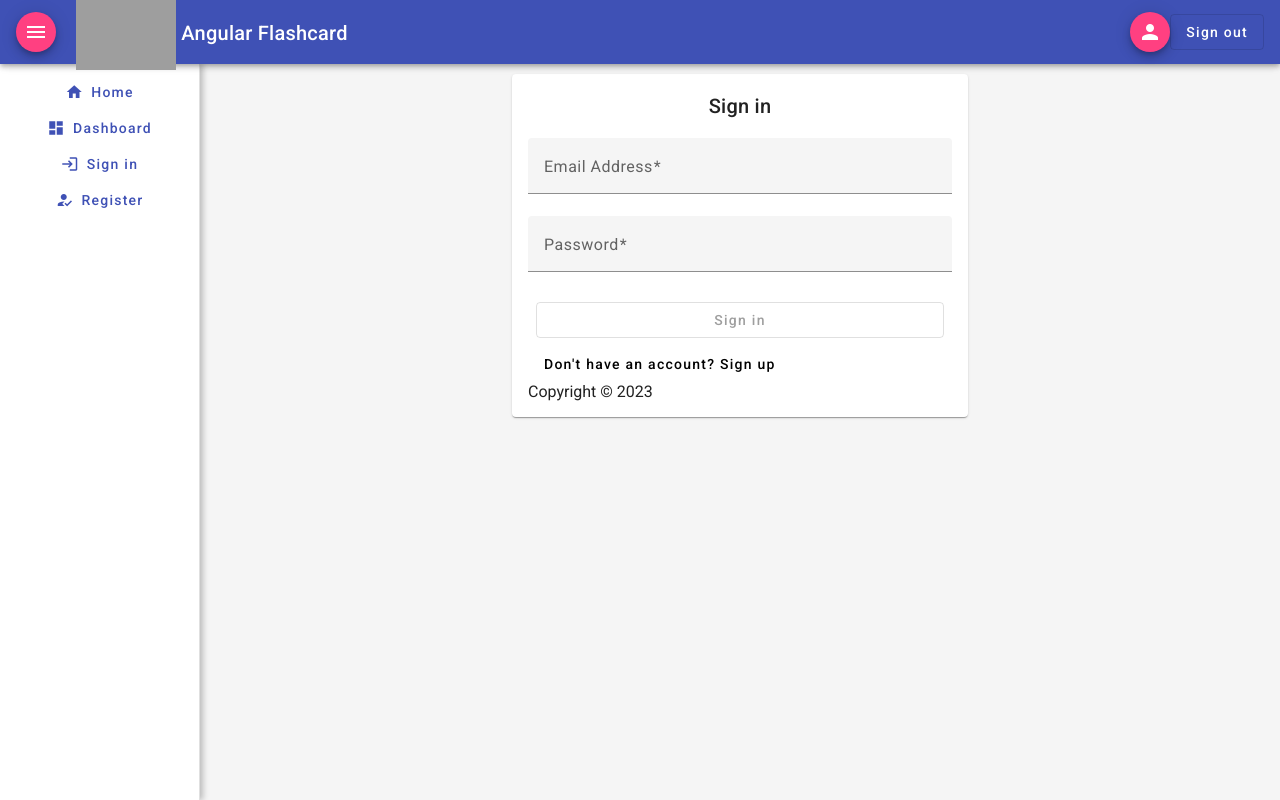
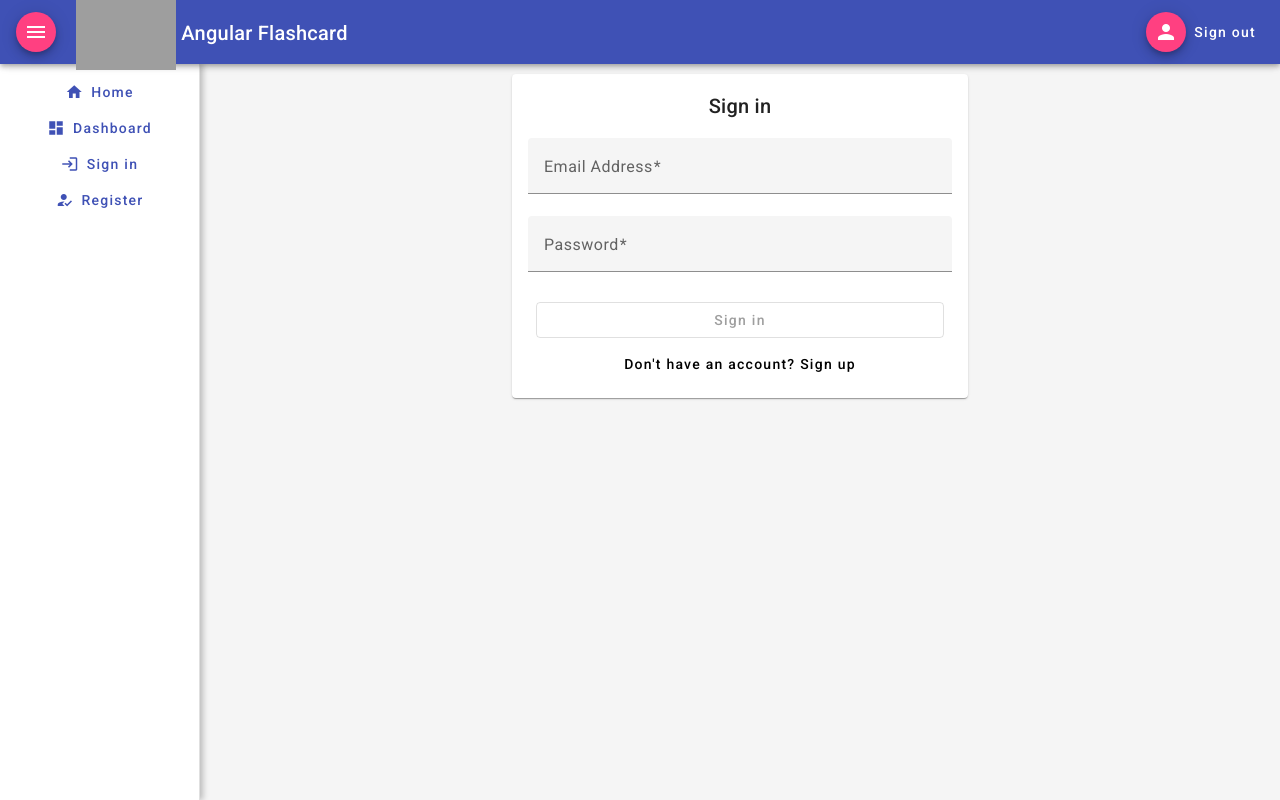
Before and after one commit to briannpham/angular-flashcard, an Angular app: page /login in a window 1280 px wide. Built offline with nearby package versions, Linux system fonts and the light colour scheme; grey boxes are pictures that could not be loaded.

Commit message:
fix styles for signin and signup page

```diff
--- a/src/app/app.component.html
+++ b/src/app/app.component.html
@@ -14,7 +14,7 @@
   <button mat-mini-fab>
     <mat-icon>person</mat-icon>
   </button>
-  <button mat-stroked-button (click)="onSignOut()">Sign out</button>
+  <button mat-button (click)="onSignOut()">Sign out</button>
 </mat-toolbar>
 
 <mat-sidenav-container>
--- a/src/app/components/sign-in/sign-in.component.html
+++ b/src/app/components/sign-in/sign-in.component.html
@@ -1,4 +1,4 @@
-<mat-card>
+<mat-card class="login-container">
   <mat-card-header>
     <mat-card-title>Sign in</mat-card-title>
   </mat-card-header>
@@ -40,7 +40,6 @@
         <button type="button" mat-flat-button routerLink="/signup">
           Don&apos;t have an account? Sign up
         </button>
-        <div>Copyright © 2023</div>
       </div>
     </mat-card-content>
   </form>
--- a/src/app/components/sign-up/sign-up.component.html
+++ b/src/app/components/sign-up/sign-up.component.html
@@ -73,7 +73,6 @@
         <button type="button" mat-flat-button routerLink="/login">
           Already registered? Sign in
         </button>
-        <div>Copyright © 2023</div>
       </div>
     </mat-card-content>
   </form>
--- a/src/app/components/sign-up/sign-up.component.ts
+++ b/src/app/components/sign-up/sign-up.component.ts
@@ -18,7 +18,7 @@ export class SignUpComponent {
   });
 
   constructor(
-    private userService: UserService,
+  private userService: UserService,
     private formBuiler: FormBuilder,
     private router: Router
   ) {}
--- a/src/styles.scss
+++ b/src/styles.scss
@@ -43,6 +43,19 @@ mat-card:not(.dashboard-card) {
 }
 
 .container {
+  .register-container {
+    width: 100%;
+    max-width: 500px;
+  }
+  .login-container {
+    width: 100%;
+    max-width: 500px;
+    height: 100%;
+  }
+  .login-footer {
+    display: flex;
+    flex-direction: column;
+  }
   .flashcard-container {
     width: 100%;
     display: flex;
```
